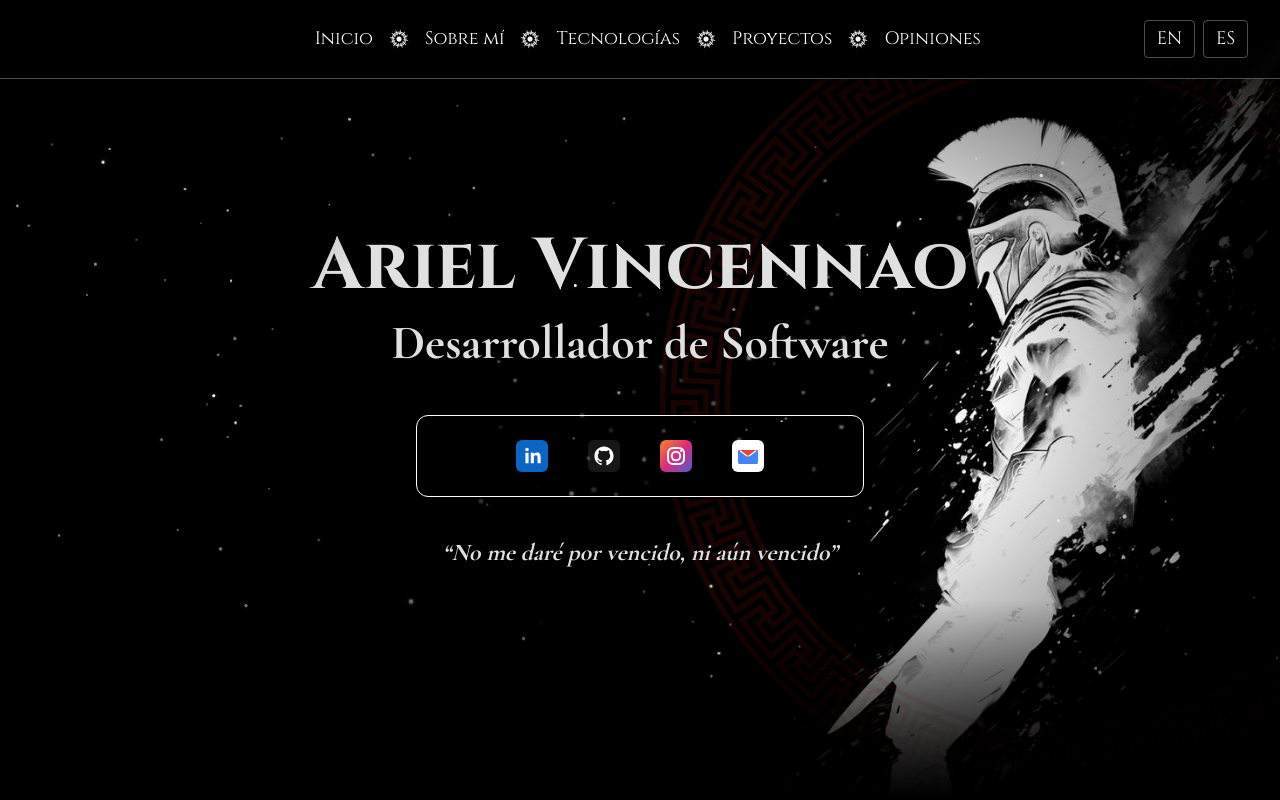
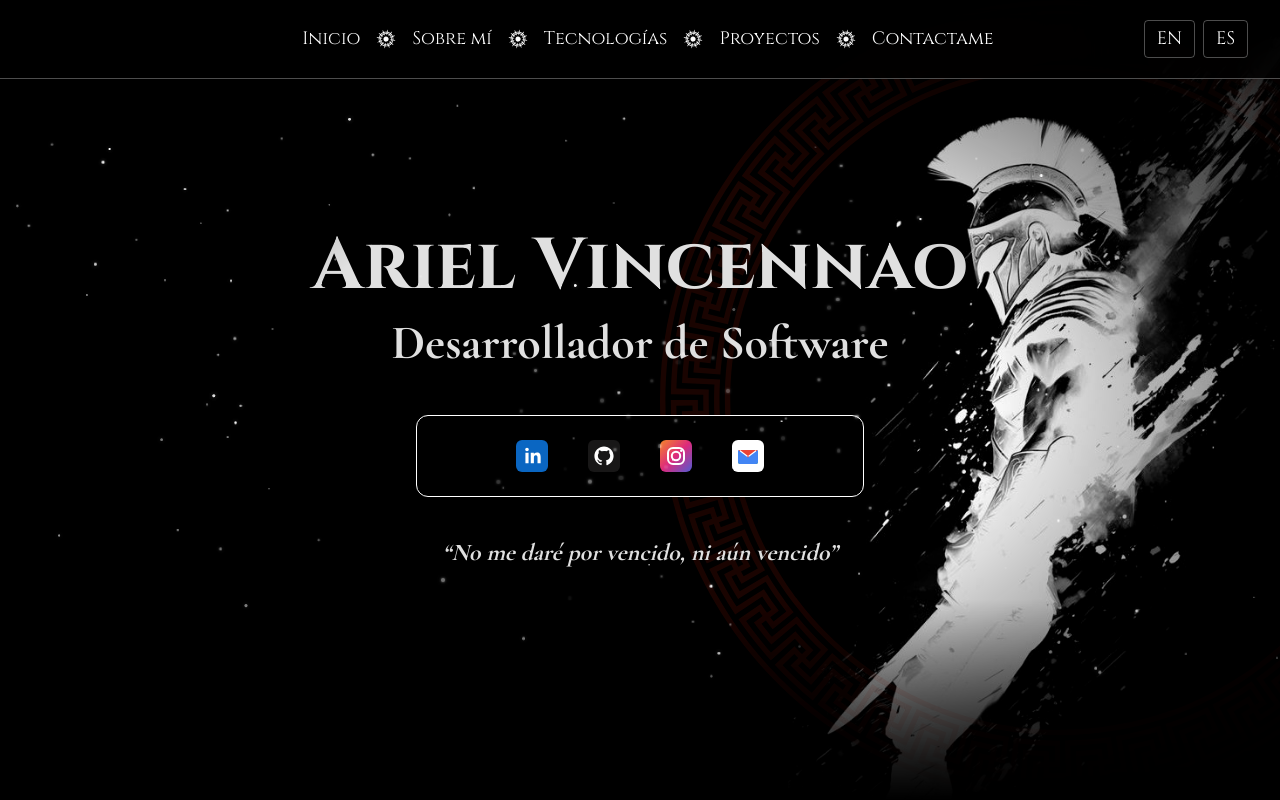
Before and after one commit to arielvincennao/arielvincennao-portafolio, a Next.js app: page / in a window 1280 px wide. Shown: the top 800 px of the page. Built offline with nearby package versions, Linux system fonts and the light colour scheme.

Commit message:
Fixed navbar animation scroll and section height.

```diff
--- a/src/app/globals.css
+++ b/src/app/globals.css
@@ -39,6 +39,19 @@ body {
   background: var(--background);
   color: var(--foreground);
   /* font-family: Arial, Helvetica, sans-serif; */
+}
+
+html {
+  --navbar-height: 0px;
+  scroll-behavior: smooth;
+  scroll-snap-type: y mandatory;
+  scroll-padding-top: var(--navbar-height);
+}
+
+section {
+  scroll-snap-align: start;
+  scroll-snap-stop: always;
+  min-height: calc(100vh - var(--navbar-height));
 }
 
 @keyframes bounce-slow {
--- a/src/app/page.tsx
+++ b/src/app/page.tsx
@@ -3,10 +3,8 @@
 import Image from "next/image";
 import StarsOverlay from "./StarsOverlay";
 import ProjectCard from "@/components/ProjectCard";
-import TestimonialCard from "@/components/TestimonialCard";
 import SkillCard from "@/components/SkillCard";
 import { projects } from "@/data/projects";
-import { testimonials } from "@/data/testimonials";
 import { skills } from "@/data/skills";
 import React, { useRef, useState, useEffect } from "react";
 
@@ -22,6 +20,12 @@ export default function Home() {
 
   // Mobile menu state
   const [isMobileMenuOpen, setIsMobileMenuOpen] = useState(false);
+
+  const scrollToSection = (id: string) => {
+    const el = document.getElementById(id);
+    if (!el) return;
+    el.scrollIntoView({ behavior: "smooth", block: "start" });
+  };
 
   const handleMouseDown = (e: React.MouseEvent<HTMLDivElement>) => {
     setIsDragging(true);
@@ -69,7 +73,7 @@ export default function Home() {
   return (
     <div className="flex flex-col min-h-screen justify-center items-center bg-black relative overflow-hidden">
       {/* Navbar */}
-      <nav className="fixed top-0 left-0 w-full z-50 bg-black/80 border-b border-white/30 backdrop-blur-md py-5 px-4 md:px-8 flex items-center justify-between">
+      <nav className="fixed top-0 left-0 w-full z-[9999] bg-black/80 border-b border-white/30 backdrop-blur-md py-5 px-4 md:px-8 flex items-center justify-between">
         {/* Hamburger menu button for mobile */}
         <button
           onClick={() => setIsMobileMenuOpen(!isMobileMenuOpen)}
@@ -85,15 +89,70 @@ export default function Home() {
         <div className="hidden md:flex gap-2 items-center" style={{ width: '120px' }}></div>
 
         <ul className="hidden md:flex gap-4 text-white text-lg font-[Cinzel] items-center">
-          <li className="flex items-center"><a href="#inicio" className="navbar-link transition-colors"><span className="navbar-link-inner" data-text="Inicio"><span>Inicio</span></span></a></li>
+          <li className="flex items-center">
+            <a
+              href="#inicio"
+              className="navbar-link transition-colors"
+              onClick={(e) => {
+                e.preventDefault();
+                scrollToSection("inicio");
+              }}
+            >
+              <span className="navbar-link-inner" data-text="Inicio"><span>Inicio</span></span>
+            </a>
+          </li>
           <li aria-hidden="true" className="flex items-center justify-center self-center"><Image src="/separator.svg" alt="Separador" width={18} height={24} className="w-auto h-5 align-middle" /></li>
-          <li className="flex items-center"><a href="#sobremi" className="navbar-link transition-colors"><span className="navbar-link-inner" data-text="Sobre mí"><span>Sobre mí</span></span></a></li>
+          <li className="flex items-center">
+            <a
+              href="#sobremi"
+              className="navbar-link transition-colors"
+              onClick={(e) => {
+                e.preventDefault();
+                scrollToSection("sobremi");
+              }}
+            >
+              <span className="navbar-link-inner" data-text="Sobre mí"><span>Sobre mí</span></span>
+            </a>
+          </li>
           <li aria-hidden="true" className="flex items-center justify-center self-center"><Image src="/separator.svg" alt="Separador" width={18} height={24} className="w-auto h-5 align-middle" /></li>
-          <li className="flex items-center"><a href="#tecnologias" className="navbar-link transition-colors"><span className="navbar-link-inner" data-text="Tecnologías"><span>Tecnologías</span></span></a></li>
+          <li className="flex items-center">
+            <a
+              href="#tecnologias"
+              className="navbar-link transition-colors"
+              onClick={(e) => {
+                e.preventDefault();
+                scrollToSection("tecnologias");
+              }}
+            >
+              <span className="navbar-link-inner" data-text="Tecnologías"><span>Tecnologías</span></span>
+            </a>
+          </li>
           <li aria-hidden="true" className="flex items-center justify-center self-center"><Image src="/separator.svg" alt="Separador" width={18} height={24} className="w-auto h-5 align-middle" /></li>
-          <li className="flex items-center"><a href="#proyectos" className="navbar-link transition-colors"><span className="navbar-link-inner" data-text="Proyectos"><span>Proyectos</span></span></a></li>
+          <li className="flex items-center">
+            <a
+              href="#proyectos"
+              className="navbar-link transition-colors"
+              onClick={(e) => {
+                e.preventDefault();
+                scrollToSection("proyectos");
+              }}
+            >
+              <span className="navbar-link-inner" data-text="Proyectos"><span>Proyectos</span></span>
+            </a>
+          </li>
           <li aria-hidden="true" className="flex items-center justify-center self-center"><Image src="/separator.svg" alt="Separador" width={18} height={24} className="w-auto h-5 align-middle" /></li>
-          <li className="flex items-center"><a href="#opiniones" className="navbar-link transition-colors"><span className="navbar-link-inner" data-text="Opiniones"><span>Opiniones</span></span></a></li>
+          <li className="flex items-center">
+            <a
+              href="#llamado"
+              className="navbar-link transition-colors"
+              onClick={(e) => {
+                e.preventDefault();
+                scrollToSection("llamado");
+              }}
+            >
+              <span className="navbar-link-inner" data-text="Contactame"><span>Contactame</span></span>
+            </a>
+          </li>
         </ul>
 
         <div className="hidden md:flex gap-2 items-center">
@@ -129,37 +188,57 @@ export default function Home() {
               <a
                 href="#inicio"
                 className="text-white text-xl font-[Cinzel] hover:text-white/80 transition-colors"
-                onClick={() => setIsMobileMenuOpen(false)}
+                onClick={(e) => {
+                  e.preventDefault();
+                  scrollToSection("inicio");
+                  setIsMobileMenuOpen(false);
+                }}
               >
                 Inicio
               </a>
               <a
                 href="#sobremi"
                 className="text-white text-xl font-[Cinzel] hover:text-white/80 transition-colors"
-                onClick={() => setIsMobileMenuOpen(false)}
+                onClick={(e) => {
+                  e.preventDefault();
+                  scrollToSection("sobremi");
+                  setIsMobileMenuOpen(false);
+                }}
               >
                 Sobre mí
               </a>
               <a
                 href="#tecnologias"
                 className="text-white text-xl font-[Cinzel] hover:text-white/80 transition-colors"
-                onClick={() => setIsMobileMenuOpen(false)}
+                onClick={(e) => {
+                  e.preventDefault();
+                  scrollToSection("tecnologias");
+                  setIsMobileMenuOpen(false);
+                }}
               >
                 Tecnologias
               </a>
               <a
                 href="#proyectos"
                 className="text-white text-xl font-[Cinzel] hover:text-white/80 transition-colors"
-                onClick={() => setIsMobileMenuOpen(false)}
+                onClick={(e) => {
+                  e.preventDefault();
+                  scrollToSection("proyectos");
+                  setIsMobileMenuOpen(false);
+                }}
               >
                 Proyectos
               </a>
               <a
-                href="#opiniones"
+                href="#llamado"
                 className="text-white text-xl font-[Cinzel] hover:text-white/80 transition-colors"
-                onClick={() => setIsMobileMenuOpen(false)}
+                onClick={(e) => {
+                  e.preventDefault();
+                  scrollToSection("llamado");
+                  setIsMobileMenuOpen(false);
+                }}
               >
-                Opiniones
+                Contactame
               </a>
             </nav>
 
@@ -172,7 +251,7 @@ export default function Home() {
         </div>
       )}
       {/* Hero Section */}
-      <section className="relative flex-1 flex items-center justify-center w-full min-h-screen py-24">
+      <section id="inicio" className="relative flex-1 flex items-center justify-center w-full min-h-screen py-24">
         <div className="pointer-events-none select-none absolute inset-0 z-30" style={{ background: 'radial-gradient(ellipse at center, transparent 40%, rgba(0,0,0,0.95) 100%)' }} />
         <StarsOverlay />
         <div className="hidden md:block absolute right-[-180px] bottom-0 z-5 h-full max-h-[1200px] w-auto pointer-events-none select-none">
@@ -237,10 +316,10 @@ export default function Home() {
         onMouseUp={handleMouseUp}
         onMouseMove={handleMouseMove}
       >
-        <h2 className="text-3xl sm:text-4xl font-bold font-[Cinzel] text-center">– Mi historia -</h2>
+        <h2 className="text-3xl sm:text-4xl font-bold font-[Cinzel] text-center mt-24">– Mi historia -</h2>
         <div className="flex flex-row w-[220vw] h-96 snap-x snap-mandatory scroll-smooth">
           {/* 1. El Inicio */}
-          <div className="flex flex-col md:flex-row items-center justify-center w-screen min-h-[80vh] px-2 snap-center transition-transform duration-500">
+          <div className="flex flex-col md:flex-row items-center justify-center w-screen min-h-[70vh] px-2 snap-center transition-transform duration-500">
             {/* Fénix a la izquierda */}
             <div className="flex items-center justify-start mb-1 md:mb-0">
               <div className="h-[320px] w-[320px] xl:h-[460px] xl:w-[460px] pointer-events-none select-none">
@@ -268,7 +347,7 @@ export default function Home() {
 
           </div>
           {/* 2. La Batalla */}
-          <div className="flex flex-col items-center justify-center w-screen min-h-[80vh] px-2 snap-center transition-transform duration-500">
+          <div className="flex flex-col items-center justify-center w-screen min-h-[70vh] px-2 snap-center transition-transform duration-500">
             <Image src="/batalla.svg" alt="Batalla" width={64} height={64} className="mx-auto mb-4 opacity-20" style={{ filter: 'brightness(0) saturate(100%) invert(27%) sepia(51%) saturate(2878%) hue-rotate(346deg) brightness(104%) contrast(119%)' }} />
             <h2 className="text-2xl sm:text-3xl font-bold text-white mb-8 font-[Cinzel]">– 2. La batalla eterna</h2>
             <div className="max-w-2xl text-white/90 text-lg font-[Tinos] text-center">
@@ -286,7 +365,7 @@ export default function Home() {
             <div className="w-full max-w-4xl h-px bg-white/20 mt-12"></div>
           </div>
           {/* 3. El Resurgir */}
-          <div className="flex flex-col md:flex-row items-center justify-center w-screen min-h-[80vh] px-2 snap-center transition-transform duration-500">
+          <div className="flex flex-col md:flex-row items-center justify-center w-screen min-h-[70vh] px-2 snap-center transition-transform duration-500">
             {/* Texto a la izquierda */}
             <div className="flex flex-col items-center text-center justify-center">
               <Image src="/res.svg" alt="Resurgir" width={64} height={64} className="mx-auto mb-4 md:mx-0 opacity-20" style={{ filter: 'brightness(0) saturate(100%) invert(27%) sepia(51%) saturate(2878%) hue-rotate(346deg) brightness(104%) contrast(119%)' }} />
@@ -316,7 +395,7 @@ export default function Home() {
         </div>
       </section>
       {/* Sección Equipamiento del Guerrero */}
-      <section id="equipamiento" className="relative flex flex-col items-center justify-center w-full min-h-screen py-24 px-4 bg-black z-10 border-t border-white/10">
+      <section id="tecnologias" className="relative flex flex-col items-center justify-center w-full min-h-screen py-24 px-4 bg-black z-10 border-t border-white/10">
         {/* Libros */}
         <div className="hidden lg:block absolute right-0 bottom-0 z-0 pointer-events-none select-none">
           <Image
@@ -353,7 +432,7 @@ export default function Home() {
       </div>  */}
 
       {/* Sección Proyectos */}
-      <section id="conquistas" className="relative flex flex-col items-center justify-center w-full min-h-screen py-24 px-4 bg-black z-10 border-t border-white/10">
+      <section id="proyectos" className="relative flex flex-col items-center justify-center w-full min-h-screen py-24 px-4 bg-black z-10 border-t border-white/10">
         <h2 className="text-3xl sm:text-4xl font-bold mb-8 font-[Cinzel]">– Mis conquistas -</h2>
         <div className="max-w-4xl w-full px-4">
           <div className="grid gap-6">
@@ -363,8 +442,8 @@ export default function Home() {
           </div>
         </div>
       </section>
-      {/* Sección Testimonios */}
-      <section id="testimonios" className="relative flex flex-col items-center w-full min-h-screen py-24 px-4 bg-black z-10 border-t border-white/10">
+      {/* Sección Opiniones
+      <section id="opiniones" className="relative flex flex-col items-center w-full min-h-screen py-24 px-4 bg-black z-10 border-t border-white/10">
         <h2 className="text-3xl sm:text-4xl font-bold mb-16 font-[Cinzel] text-center">– Palabras de quienes han luchado a mi lado –</h2>
 
         <div className="grid grid-cols-1 md:grid-cols-2 gap-8 max-w-6xl w-full px-4">
@@ -373,6 +452,7 @@ export default function Home() {
           ))}
         </div>
       </section>
+      */}
       {/* Sección Llamado a nuevas campañas */}
       <section id="llamado" className="relative flex flex-col items-center justify-center w-full min-h-screen py-24 px-4 bg-black z-10 border-t border-white/10">
         <h2 className="text-3xl sm:text-4xl font-bold mb-8 font-[Cinzel]">– Llamado a nuevas campañas –</h2>
```
